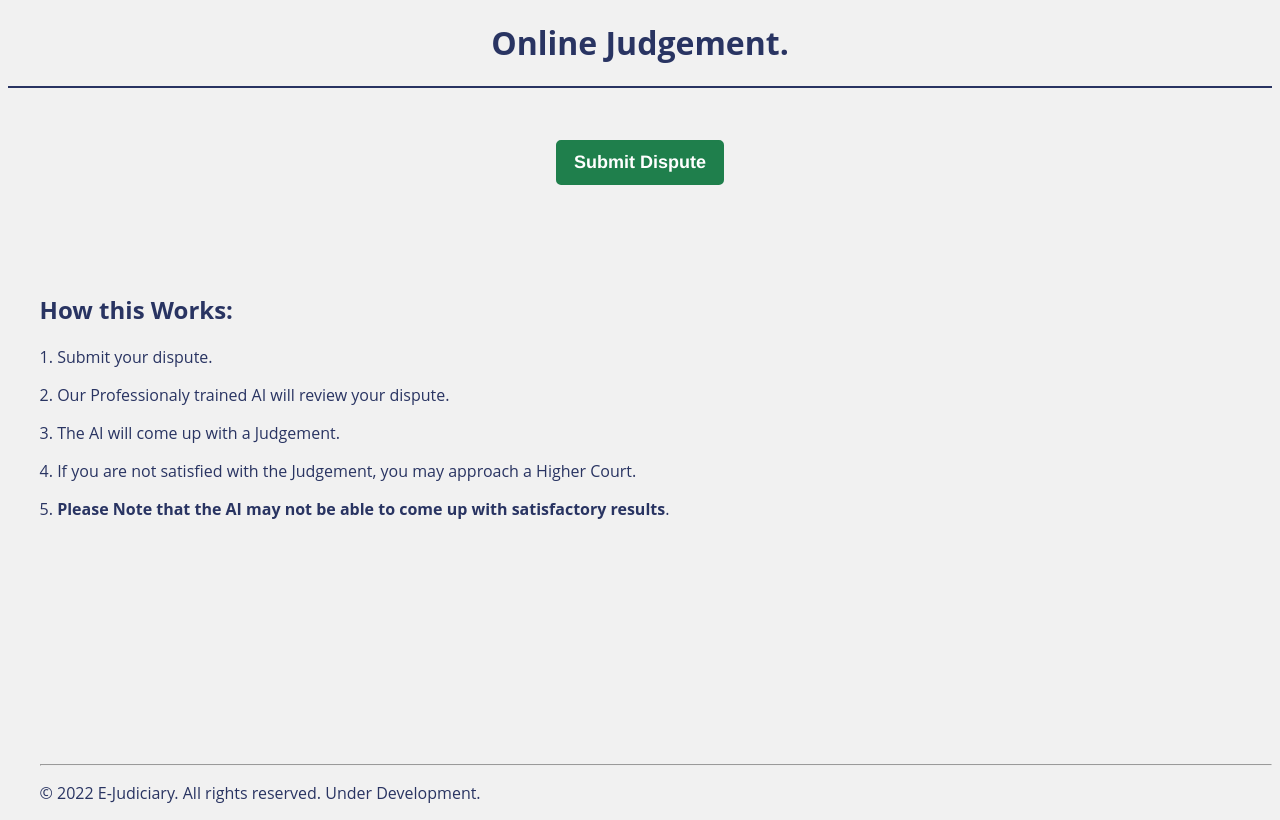
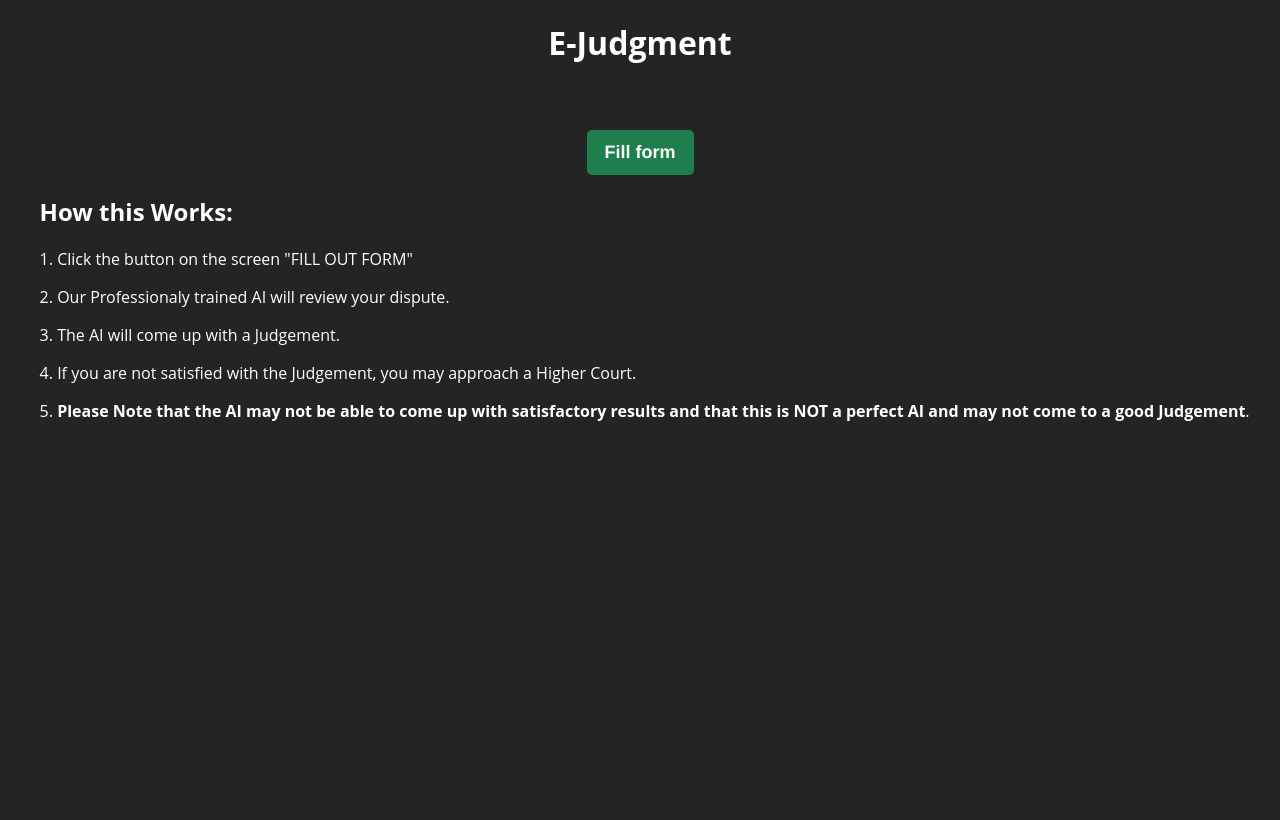
Before and after one commit to Aradhya-Shaswat/E-Judgement, a plain HTML site: page index.html in a window 1280 px wide. Drawn offline with Linux system fonts and the light colour scheme.

Commit message:
Changed the code to make it EASIER to see.

```diff
--- a/index.html
+++ b/index.html
@@ -8,44 +8,23 @@
     <title>E-Judiciary | Home</title>
 </head>
 <body>
-    <div class="heading">
-        <h1><center>Online Judgement.</center></h1>
-        <hr class="hr">
+    <div class="Title">
+        <h1><center>E-Judgment</center></h1>
+    </div>
         <br>
         <br>
-        <center><a rel="noopener" target="_self" href="./dispute.html" target="_blank" style="font-size: 18px; font-family: Helvetica, Arial, sans-serif; color: #ffffff; font-weight: bold; text-decoration: none; border-radius: 5px; background-color: #1F7F4C; border-top: 12px solid #1F7F4C; border-bottom: 12px solid #1F7F4C; border-right: 18px solid #1F7F4C; border-left: 18px solid #1F7F4C; display: inline-block;">Submit Dispute</a></center>
-     </div>
-     <br>
-     <br>
-     <br>
-     <br>
-
+    <div class="">
+        <center><a rel="noopener" target="_self" href="./dispute.html" target="_blank" style="font-size: 18px; font-family: Helvetica, Arial, sans-serif; color: #ffffff; font-weight: bold; text-decoration: none; border-radius: 5px; background-color: #1F7F4C; border-top: 12px solid #1F7F4C; border-bottom: 12px solid #1F7F4C; border-right: 18px solid #1F7F4C; border-left: 18px solid #1F7F4C; display: inline-block;">Fill form</a></center>
+    </div>
      <div class="how_it_works">
         <section>
             <h2>How this Works: </h2>
-            <p>1. Submit your dispute.</p>
+            <p>1. Click the button on the screen "FILL OUT FORM"</p>
             <p>2. Our Professionaly trained AI will review your dispute.</p>
             <p>3. The AI will come up with a Judgement.</p>
             <p>4. If you are not satisfied with the Judgement, you may approach a Higher Court.</p>
-            <p>5. <b>Please Note that the AI may not be able to come up with satisfactory results</b>.</p>
+            <p>5. <b>Please Note that the AI may not be able to come up with satisfactory results and that this is NOT a perfect AI and may not come to a good Judgement</b>.</p>
         </section>
-        <br>
-        <br>
-        <br>
-        <br>
-        <br>
-        <br>
-        <br>
-        <br>
-        <br>
-        <br>
-        <hr>
-        <footer>
-            <p>© 2022 E-Judiciary. All rights reserved.
-                Under Development.
-            </p>
-        </footer>
-        <div class="seperator"> </div>
      </div>
 </body>
 </html>
--- a/style.css
+++ b/style.css
@@ -1,13 +1,14 @@
 * {
-    color: #293462;
+    color: #ffffff;
     font-family: 'Open Sans', sans-serif;
-    background-color: #F1F1F1;
+    background-color: #242424;
 }
-
-.hr {
-    border: 1px solid #293462;
+main {
+    display: grid;
+    place-items: center;
+    min-height: 100vh;
+    position: relative;
 }
-
 .how_it_works {
     padding-left: 2.5%;
 }
```
Also changed, not shown: dispute.html (+1 -1 lines), form.css (renamed from style1.css).
